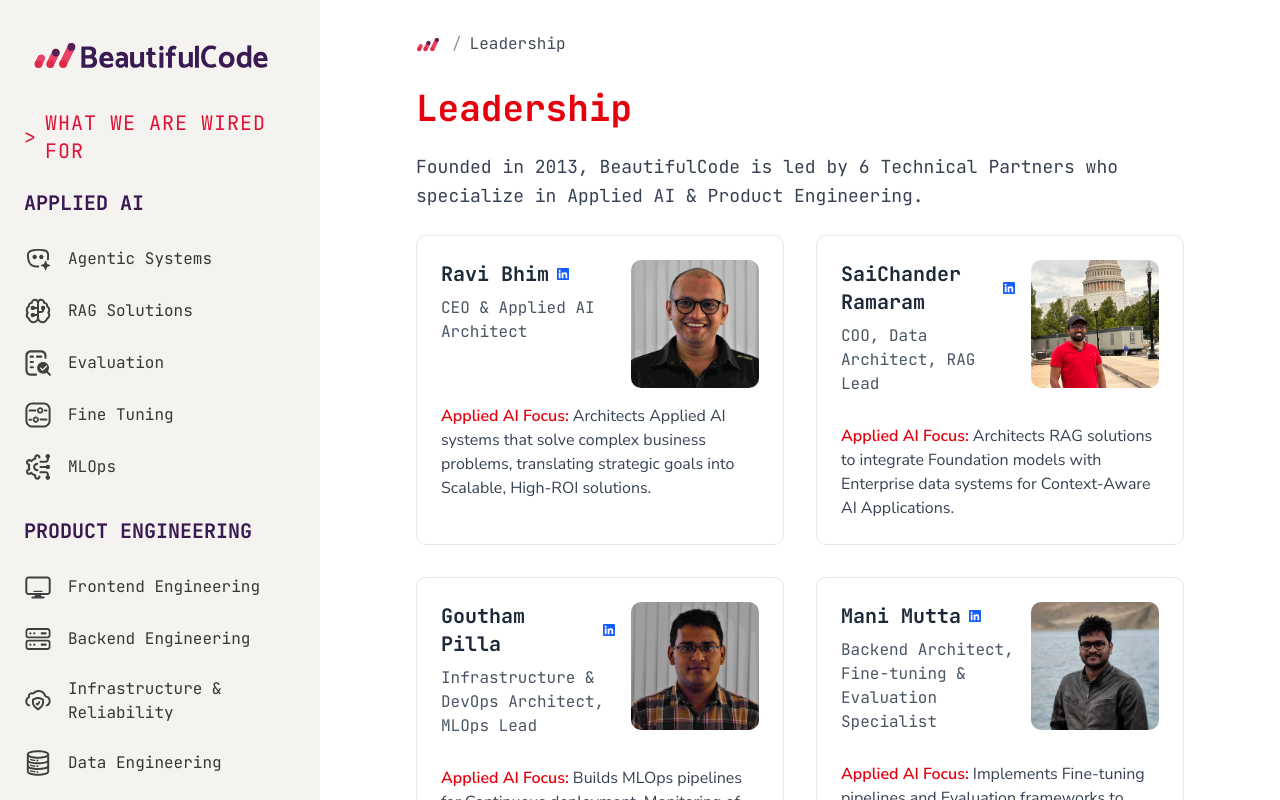
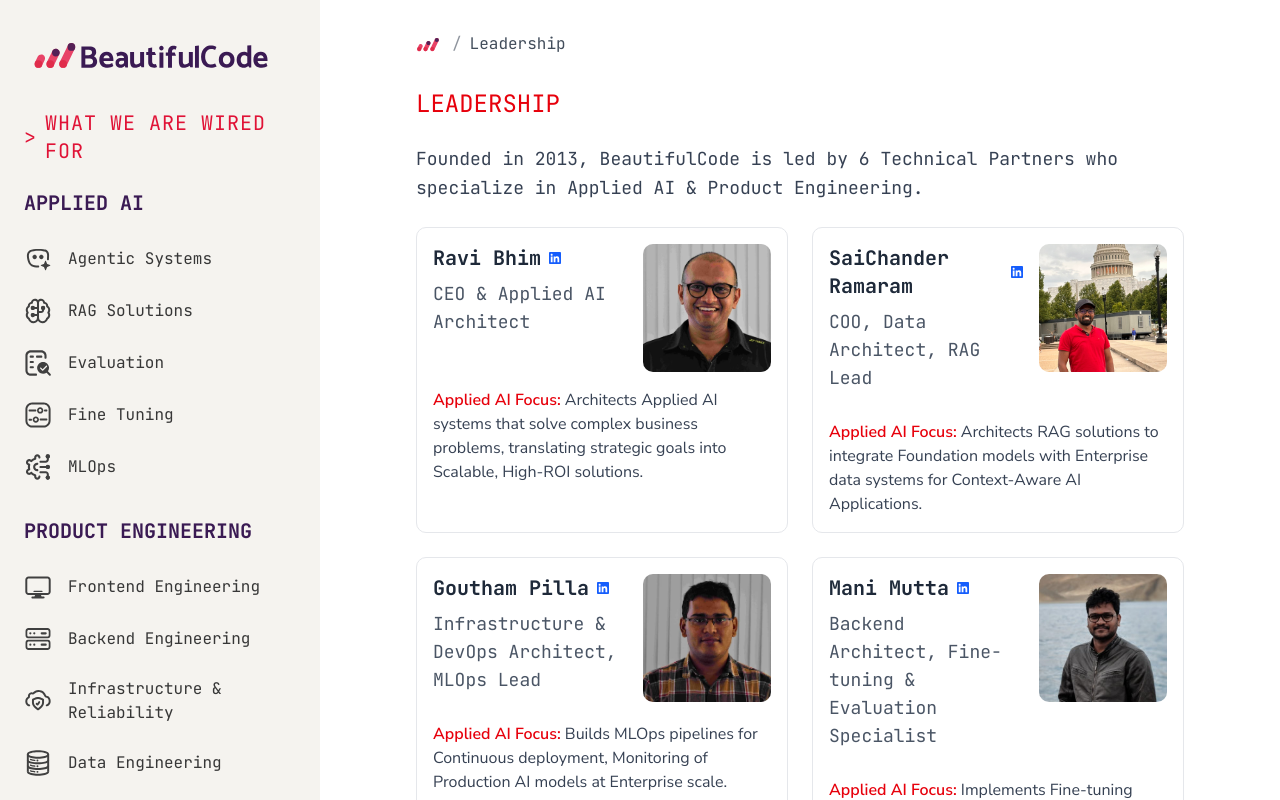
Before and after one commit to beautiful-code/bc-website, a Next.js app: page /leadership in a window 1280 px wide. Shown: the top 800 px of the page. Built offline with nearby package versions, Linux system fonts and the light colour scheme.

Commit message:
minor changes to leadership page

```diff
--- a/src/app/leadership/page.tsx
+++ b/src/app/leadership/page.tsx
@@ -81,15 +81,15 @@ export default async function LeadershipPage() {
 
         {/* Header Section */}
         <div className="mb-6">
-          <h1 className="text-4xl font-bold text-red-600 mb-6">Leadership</h1>
-          <p className="text-lg text-gray-700 leading-relaxed max-w-4xl">
+          <h1 className="text-lg sm:text-2xl text-red-600 my-6">LEADERSHIP</h1>
+          <p className="text-sm sm:text-lg text-gray-700 leading-relaxed max-w-4xl">
             {introText}
           </p>
         </div>
 
         {/* Team Members Grid */}
         <div className="mb-16">
-          <div className="grid grid-cols-1 md:grid-cols-2 gap-8">
+          <div className="grid grid-cols-1 md:grid-cols-2 gap-4 sm:gap-6">
             {teamMembers.map((member, index) => (
               <TeamMemberCard
                 key={index}
--- a/src/components/TeamMemberCard.tsx
+++ b/src/components/TeamMemberCard.tsx
@@ -17,7 +17,7 @@ export default function TeamMemberCard({
   focus,
 }: TeamMemberCardProps) {
   return (
-    <div className="bg-white rounded-lg p-6 border border-gray-200">
+    <div className="bg-white rounded-lg p-4 border border-gray-200">
       <div className="flex justify-between items-start mb-4">
         <div className="flex-1">
           <div className="flex items-center gap-2 mb-2">
@@ -40,7 +40,7 @@ export default function TeamMemberCard({
               </svg>
             </Link>
           </div>
-          <p className="text-gray-600 text-base mb-3">{title}</p>
+          <p className="text-gray-600 text-lg mb-3">{title}</p>
         </div>
         <div className="relative w-32 h-32 ml-4">
           <Image
```
